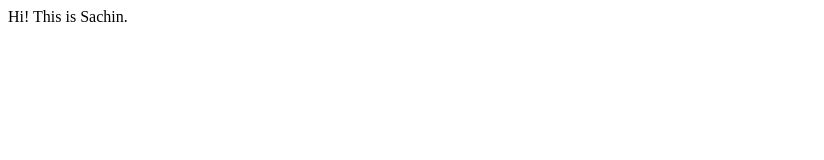
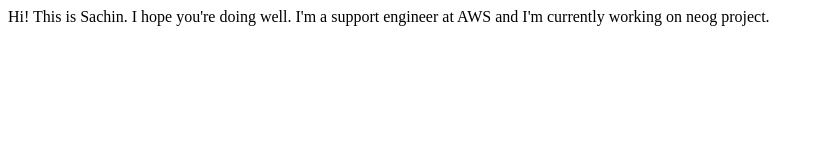
Before and after one commit to sachin-ramegowda/sachingowda-website, a plain HTML site: page index.html in a window 1280 px wide. Shown: the whole page, without its empty margins (0-824 px from the left). Drawn offline with Linux system fonts and the light colour scheme.

Commit message:
README.md commit
Added details about my current job and the project that I'm a part of.

```diff
--- a/index.html
+++ b/index.html
@@ -9,4 +9,11 @@
 <body>
    Hi! This is Sachin.
 </body>
+
+<readme class="md">
+
+    I hope you're doing well. I'm a support engineer at AWS and I'm
+    currently working on neog project.
+
+</readme>
 </html>
```
